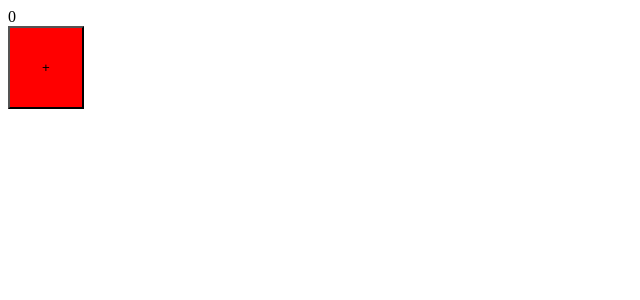
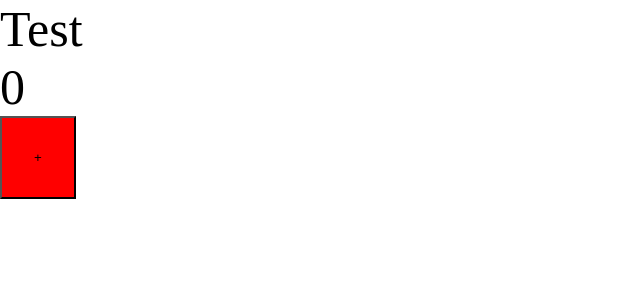
Before and after one commit to FrenzyPet/cowabunga, a React app: page / in a window 1280 px wide. Shown: the top 300 px of the page, without its empty margins (0-640 px from the left). Built offline with nearby package versions, Linux system fonts and the light colour scheme.

Commit message:
setup scss modules

```diff
--- /dev/null
+++ b/src/app.tsx
@@ -0,0 +1,12 @@
+import Counter from './components/counter'
+
+const App = () => {
+	return (
+		<div className='app'>
+			Test
+			<Counter />
+		</div>
+	)
+}
+
+export default App
--- a/src/components/counter/counter.scss
+++ b/src/components/counter/counter.module.scss
@@ -1,4 +1,4 @@
-.button {
+.btn {
 	padding: 2rem;
 	background-color: red;
 }
--- a/src/components/counter/counter.tsx
+++ b/src/components/counter/counter.tsx
@@ -1,13 +1,13 @@
 import { FC, useState } from 'react'
 
-import './counter.scss'
+import s from './counter.module.scss'
 
 const Counter: FC = () => {
 	const [count, setCount] = useState<number>(0)
 	return (
 		<div>
 			<div>{count}</div>
-			<button className='button' onClick={() => setCount(prev => prev + 1)}>
+			<button className={s.btn} onClick={() => setCount(prev => prev + 1)}>
 				+
 			</button>
 		</div>
--- /dev/null
+++ b/src/index.scss
@@ -0,0 +1,9 @@
+* {
+	margin: 0;
+	padding: 0;
+	box-sizing: border-box;
+}
+
+.app {
+	font-size: 50px;
+}
--- a/src/index.tsx
+++ b/src/index.tsx
@@ -1,9 +1,6 @@
 import ReactDOM from 'react-dom/client'
-import Counter from './components/counter'
+import App from './app'
+import './index.scss'
 
 const root = ReactDOM.createRoot(document.getElementById('root'))
-root.render(
-	<div>
-		<Counter />
-	</div>
-)
+root.render(<App />)
```
Also changed, not shown: src/global.d.ts (added, +8 -0 lines), 1 other file (tests, documents, lock files or other folders).
